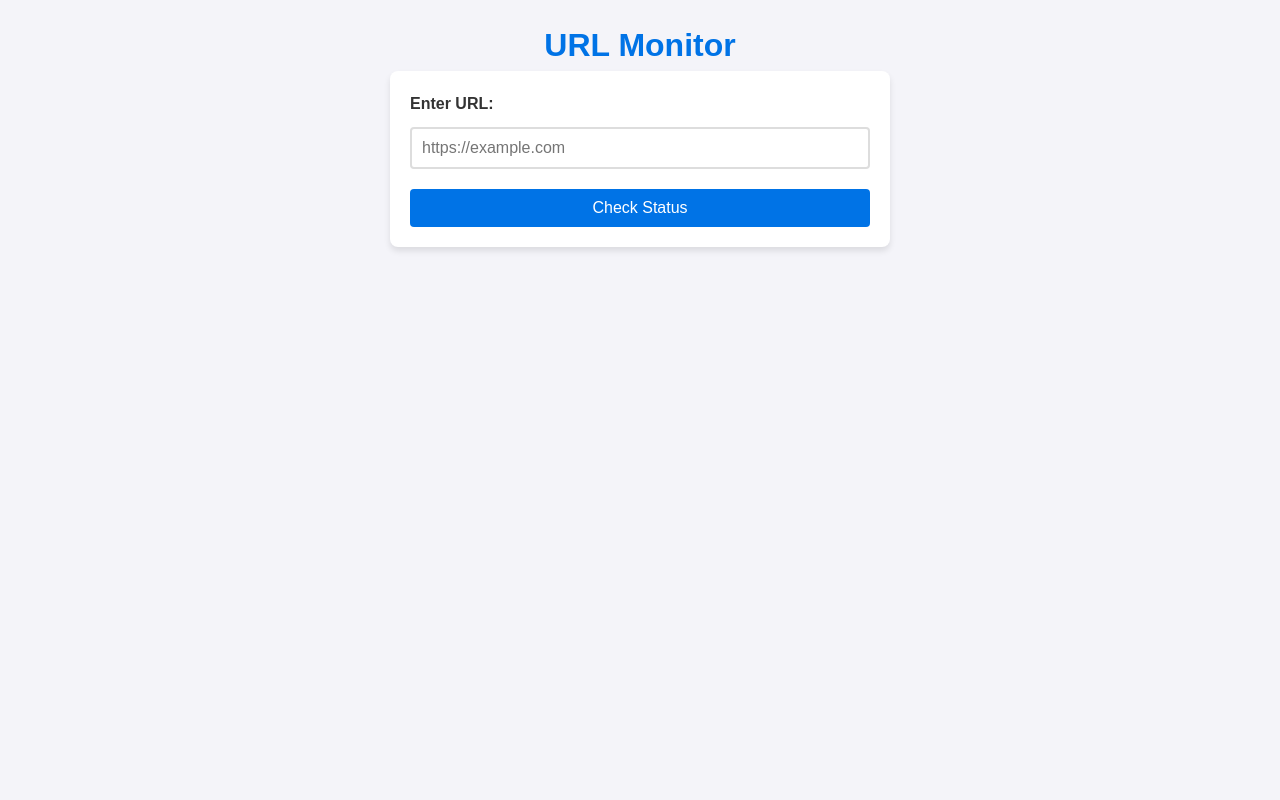
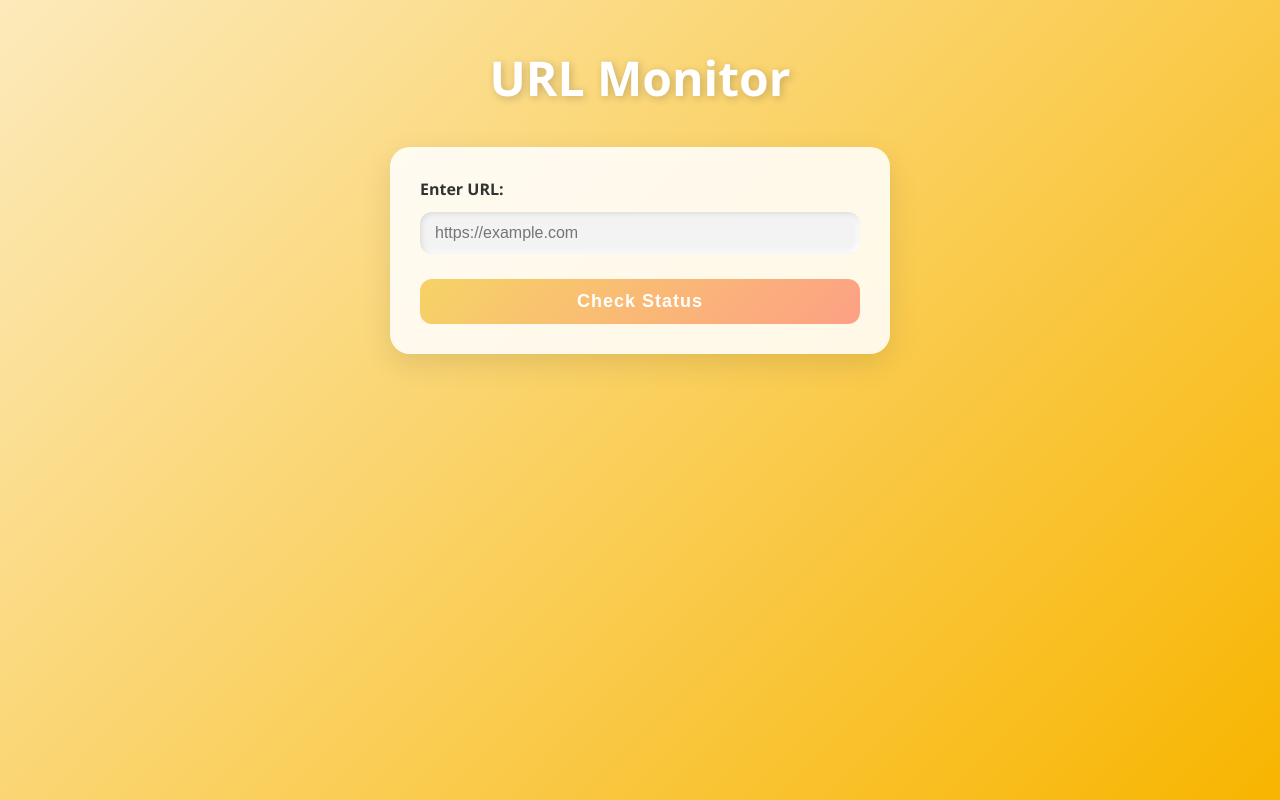
Before and after one commit to IgorChecinski/status-checker, a FastAPI app: page / in a window 1280 px wide. Run offline with FastAPI, Linux system fonts and the light colour scheme.

Commit message:
styles modification

```diff
--- a/app/static/styles.css
+++ b/app/static/styles.css
@@ -1,75 +1,117 @@
-/* Resetting margin and padding for all elements */
+/* Reset */
 * {
     margin: 0;
     padding: 0;
     box-sizing: border-box;
 }
 
-/* Basic styling for the body */
+/* Base styles */
 body {
-    font-family: Arial, sans-serif;
-    background-color: #f4f4f9;
-    color: #333;
+    font-family: 'Segoe UI', Tahoma, Geneva, Verdana, sans-serif;
+    background: linear-gradient(135deg, #fceabb, #f8b500);
+    color: #444;
     line-height: 1.6;
-    padding: 20px;
+    padding: 40px 20px;
+    min-height: 100vh;
 }
 
-/* Styling for the main header */
+/* Header */
 h1 {
     text-align: center;
-    color: #0073e6;
+    color: #fff;
+    font-size: 3rem;
+    margin-bottom: 30px;
+    text-shadow: 2px 2px 8px rgba(0,0,0,0.2);
 }
 
-/* Styling for the form */
+/* Form styling */
 form {
     max-width: 500px;
     margin: 0 auto;
-    background-color: white;
-    padding: 20px;
-    border-radius: 8px;
-    box-shadow: 0 4px 6px rgba(0, 0, 0, 0.1);
+    background-color: #ffffffdd;
+    backdrop-filter: blur(5px);
+    padding: 30px;
+    border-radius: 20px;
+    box-shadow: 0 10px 30px rgba(0,0,0,0.1);
+    transition: all 0.3s ease-in-out;
 }
 
-/* Styling for the form label */
+form:hover {
+    box-shadow: 0 15px 35px rgba(0,0,0,0.2);
+}
+
+/* Labels */
 label {
     display: block;
     margin-bottom: 10px;
-    font-weight: bold;
+    font-weight: 600;
+    color: #333;
 }
 
-/* Styling for the input field */
+/* Input field */
 input[type="text"] {
     width: 100%;
-    padding: 10px;
-    margin-bottom: 20px;
-    border: 2px solid #ddd;
-    border-radius: 4px;
+    padding: 12px 15px;
+    margin-bottom: 25px;
+    border: none;
+    border-radius: 12px;
+    background-color: #f3f3f3;
     font-size: 16px;
+    box-shadow: inset 2px 2px 5px #ddd, inset -2px -2px 5px #fff;
+    transition: all 0.2s ease-in-out;
 }
 
-/* Styling for the submit button */
+input[type="text"]:focus {
+    outline: none;
+    background-color: #fffbe6;
+    box-shadow: 0 0 0 2px #ffcf66;
+}
+
+/* Button */
 button[type="submit"] {
     width: 100%;
-    padding: 10px;
-    background-color: #0073e6;
-    color: white;
+    padding: 12px;
+    background: linear-gradient(135deg, #f6d365, #fda085);
+    color: #fff;
     border: none;
-    border-radius: 4px;
-    font-size: 16px;
+    border-radius: 12px;
+    font-size: 18px;
     cursor: pointer;
+    transition: background 0.3s ease;
+    font-weight: bold;
+    letter-spacing: 1px;
 }
 
 button[type="submit"]:hover {
-    background-color: #005bb5;
+    background: linear-gradient(135deg, #fda085, #f6d365);
 }
 
-/* Styling for the status section */
+/* Result section */
+#status-container {
+    margin-top: 40px;
+    text-align: center;
+    animation: fadeIn 0.5s ease-in-out;
+}
+
 h2 {
-    margin-top: 30px;
-    text-align: center;
+    font-size: 2rem;
+    color: #fff;
+    text-shadow: 1px 1px 3px rgba(0,0,0,0.2);
 }
 
 p {
-    text-align: center;
-    font-size: 18px;
+    font-size: 1.2rem;
+    color: #222;
+    background-color: #ffffffcc;
+    display: inline-block;
+    padding: 10px 20px;
+    margin-top: 10px;
+    border-radius: 10px;
+    box-shadow: 0 5px 15px rgba(0,0,0,0.1);
 }
+
+/* Simple fade animation */
+@keyframes fadeIn {
+    from { opacity: 0; transform: translateY(10px); }
+    to { opacity: 1; transform: translateY(0); }
+}
```
